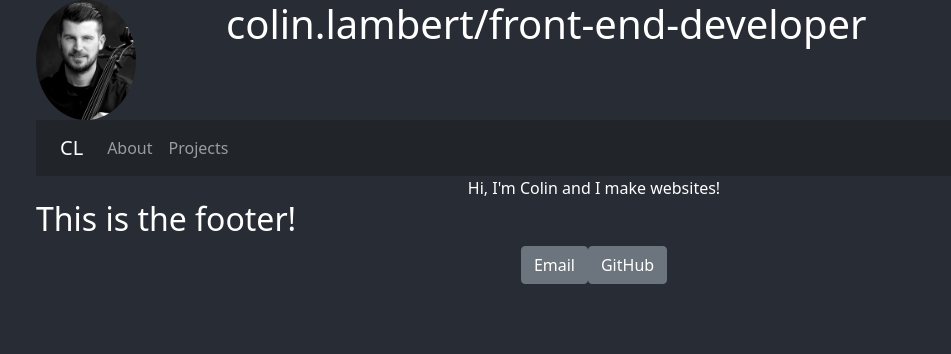
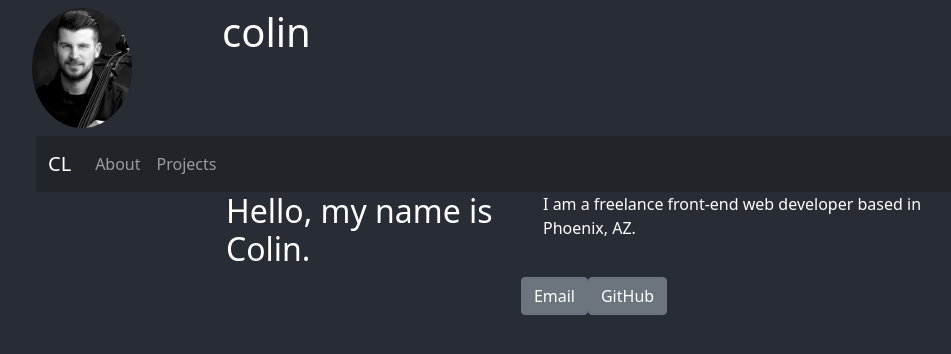
Before and after one commit to Colin-Lambert/portfolio2, a React (Create React App) app: page / in a window 1280 px wide. Shown: the top 354 px of the page, without its empty margins (46-997 px from the left). Built offline with nearby package versions, Linux system fonts and the light colour scheme.

Commit message:
Added homepage text

```diff
--- a/src/App.css
+++ b/src/App.css
@@ -29,6 +29,8 @@ html {
   opacity: 0.01;
   transition: opacity 300ms ease-in;
 }
+
+
 
 /* .App-logo {
   height: 40vmin;
--- a/src/components/FooterComponent.js
+++ b/src/components/FooterComponent.js
@@ -1,5 +1,5 @@
 import React from "react";
-import { Button, Container } from "reactstrap";
+import { Button, Col, Container, Row } from "reactstrap";
 
 const Footer = () => {
     return (
@@ -7,11 +7,12 @@ const Footer = () => {
             className="footer xyz-in"
             xyz='fade up-5'
         >
-            <h2>This is the footer!</h2>
-            <div className="item-group d-flex justify-content-center" xyz='delay-2.5 skew-left-2 fade-100% down-5 stagger-2'>
-                <Button className="xyz-in" variant='outline-primary' href='mailto:colin.lambert.dev@gmail.com'>Email</Button>
-                <Button className="xyz-in" variant='outline-secondary' href='https://github.com/Colin-Lambert'>GitHub</Button>
-            </div>
+            <Row className="item-group" xyz='delay-2.5 skew-left-2 fade-100% down-5 stagger-2'>
+                <Col className="d-flex justify-content-center">
+                    <Button className="xyz-in" variant='outline-primary' href='mailto:colin.lambert.dev@gmail.com'>Email</Button>
+                    <Button className="xyz-in" variant='outline-secondary' href='https://github.com/Colin-Lambert'>GitHub</Button>
+                </Col>
+            </Row>
         </Container>
     );
 }
--- a/src/components/HeaderComponent.js
+++ b/src/components/HeaderComponent.js
@@ -9,20 +9,16 @@ const Header = () => {
             <Container>
                 <Row>
                     <Col
-                        className='col-md-2 mt-auto xyz-in'
+                        className='col-sm-2 xyz-in mr-auto p-2'
                         xyz='fade up-5 big'
                     >
                         <img src={headshot} height='120' width='100' alt='headshot' className='headshot' />
                     </Col>
-                    <Col className='col-md xyz-in' xyz='fade up-5 big'>
-                        <h1>colin.lambert/front-end-developer</h1>
+                    <Col className='col-sm xyz-in p-2' xyz='fade up-5 big'>
+                        <h1>colin</h1>
                     </Col>
                 </Row>
-                <Row>
-                    <Col>
-                        <NavList />
-                    </Col>
-                </Row>
+                <NavList />
             </Container>
         </div>
     );
--- a/src/components/HomeComponent.js
+++ b/src/components/HomeComponent.js
@@ -4,8 +4,13 @@ import { Col, Container, Row } from "reactstrap";
 const Home = () => {
     return (
         <Container>
-            <Row>
-                <Col className="d-flex justify-content-center">Hi, I'm Colin and I make websites!</Col>
+            <Row className="justify-content-center">
+                <Col className="d-sm-none col-sm-2" />
+                <Col className="d-flex justify-content-center home-content col-sm-8">
+                    <h2>Hello, my name is Colin.</h2>
+                    <p>I am a freelance front-end web developer based in Phoenix, AZ.</p>
+                </Col>
+                <Col className="d-sm-none col-sm-2" />
             </Row>
         </Container>
     );
```
